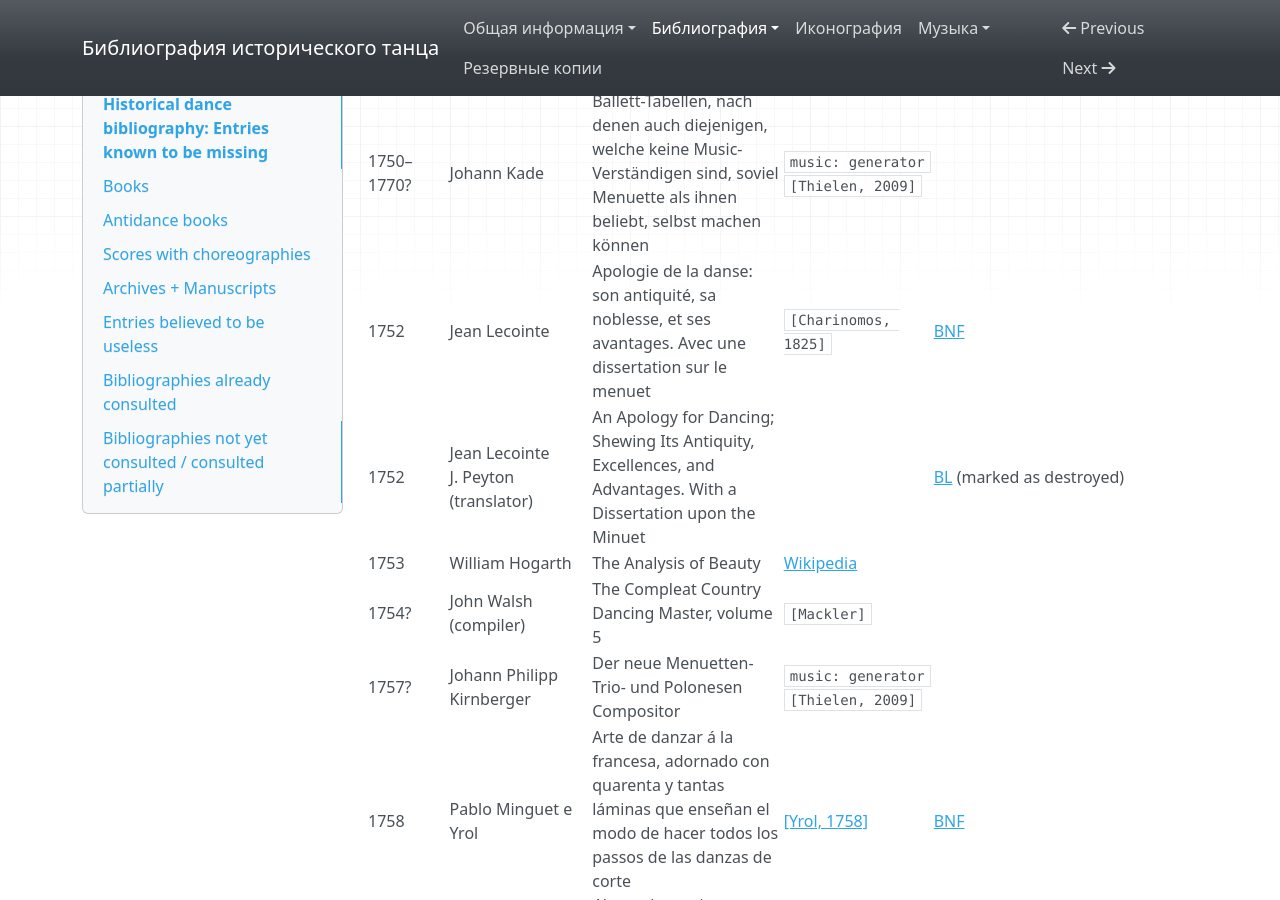
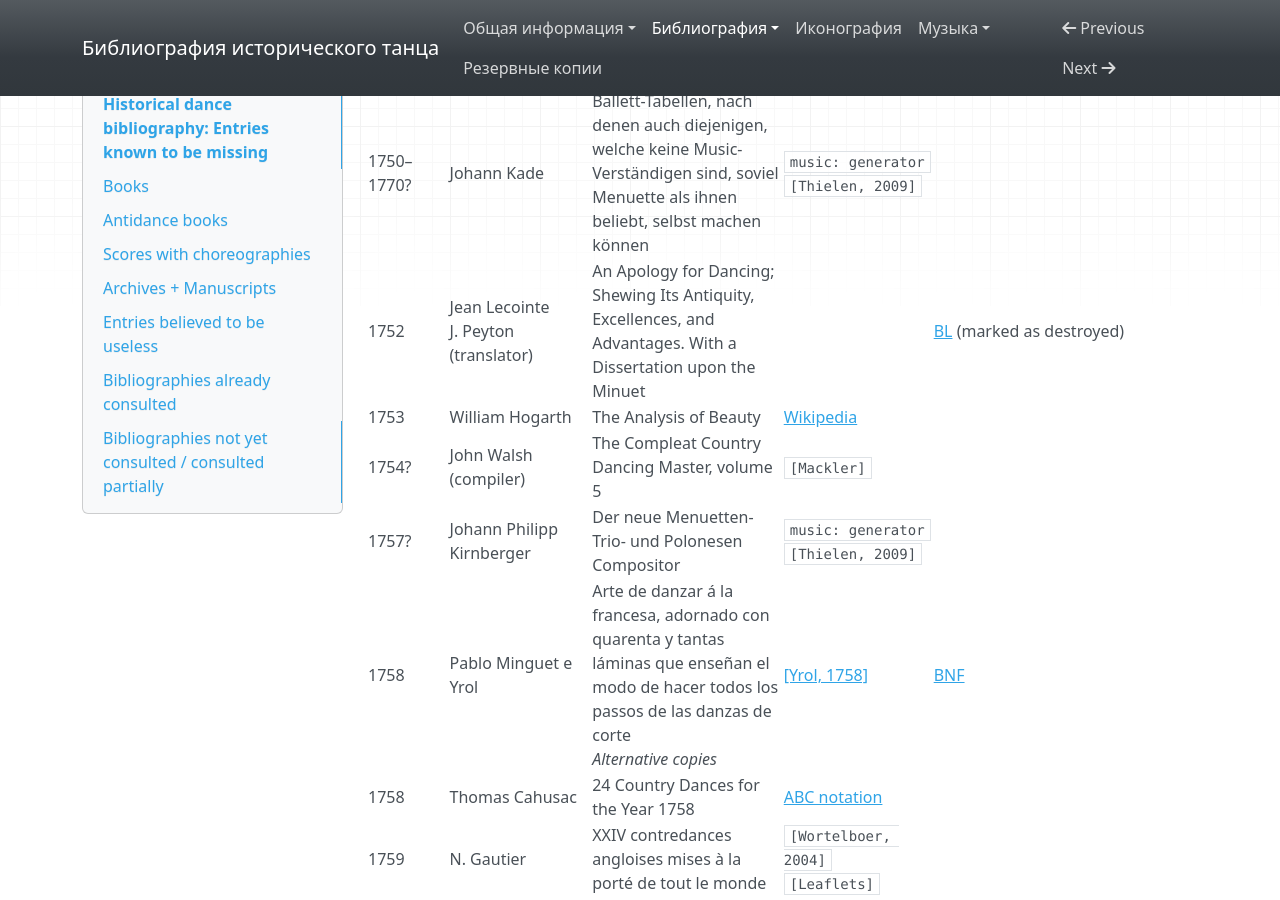
Before and after one commit to hda-technical/dancebooks, an MkDocs documentation site: the page built from docs/bibliography_missing.md, in a window 1280 px wide and 900 px high, scrolled down 6457 px. Built offline with MkDocs 1.6.1, drawn with Linux system fonts in a browser that asks for light colours; nearby versions of some CDN libraries.

```diff
--- a/docs/bibliography_missing.md
+++ b/docs/bibliography_missing.md
@@ -63,7 +63,6 @@
 | 1750–1770? | Charles Pauli | Musik und Tanz.<br/>_In Goth. Magazin, Bd. II, Stck. 2_ | `[Charinomos, 1825]` | |
 | 1750–1770? | | Cabala per componendi minuetti<br/>_or_ Cabala per Comporre Minuetti | `music: generator`<br/>`[Thielen, 2009]` | |
 | 1750–1770? | Johann Kade | Ballett-Tabellen, nach denen auch diejenigen, welche keine Music-Verständigen sind, soviel Menuette als ihnen beliebt, selbst machen können | `music: generator`<br/>`[Thielen, 2009]` |
-| 1752 | Jean Lecointe | Apologie de la danse: son antiquité, sa noblesse, et ses avantages. Avec une dissertation sur le menuet | `[Charinomos, 1825]` | [BNF](http://catalogue.bnf.fr/ark:/12148/cb39317633n) |
 | 1752 | Jean Lecointe<br/>J. Peyton (translator) | An Apology for Dancing; Shewing Its Antiquity, Excellences, and Advantages. With a Dissertation upon the Minuet | | [BL](http://explore.bl.uk/BLVU1:LSCOP-ALL:BLL01002107193) (marked as destroyed) |
 | 1753 | William Hogarth | The Analysis of Beauty | [Wikipedia](https://en.wikipedia.org/wiki/The_Analysis_of_Beauty) | |
 | 1754? | John Walsh (compiler) | The Compleat Country Dancing Master, volume 5 | `[Mackler]` | |
```
Also changed, not shown: 1 other file.
